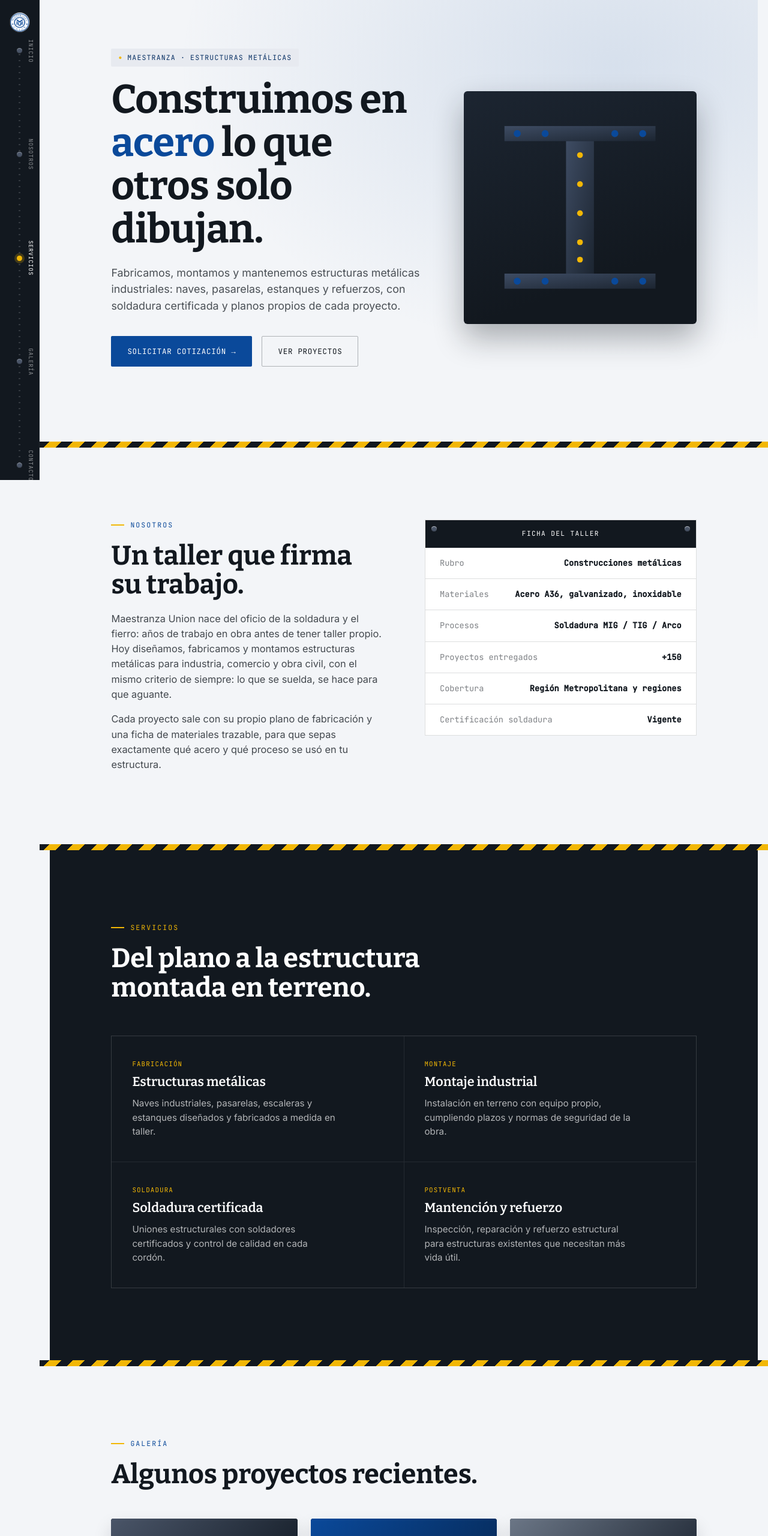
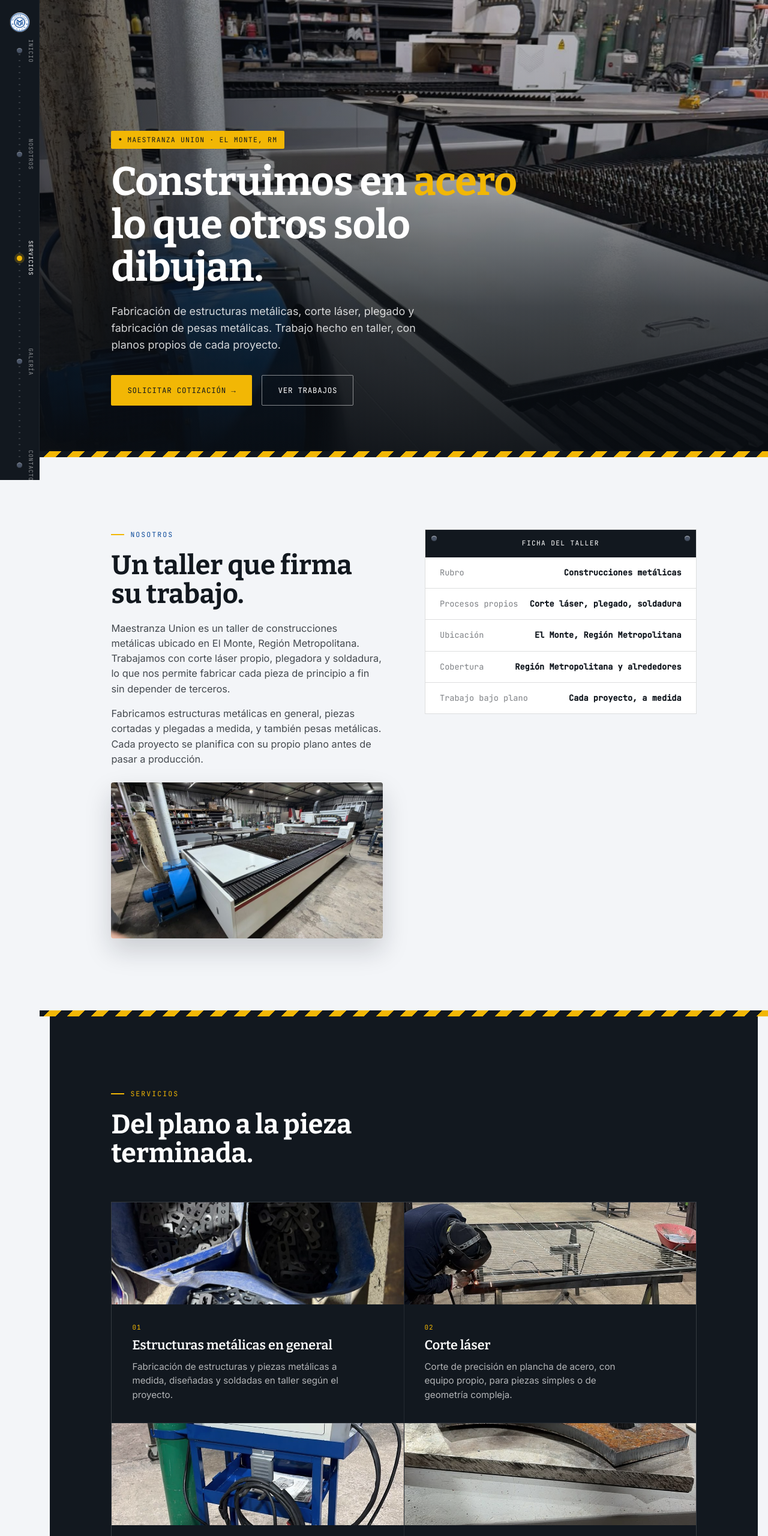
Before and after one commit to Jose0413/maestranza-union, a plain HTML site: page index.html in a window 1280 px wide. Shown: the top 2560 px of the page at 60% size. Drawn offline with nearby package versions, Linux system fonts and the light colour scheme.

Commit message:
Actualizacion

```diff
--- a/css/styles.css
+++ b/css/styles.css
@@ -151,36 +151,57 @@
   );
 }
 
-/* ---------------- INICIO ---------------- */
+/* ---------------- INICIO (hero con foto real) ---------------- */
 #inicio{
-  min-height:92vh;
-  display:flex; align-items:center;
-  padding-top:76px;
+  min-height:94vh;
+  display:flex;
+  align-items:flex-end;
+  padding:0;
+  position:relative;
+  max-width:none;
+  overflow:hidden;
+  background:var(--ink);
+}
+#inicio .hero-photo{
+  position:absolute; inset:0;
+  width:100%; height:100%;
+  object-fit:cover;
+  object-position:center 30%;
+  filter:saturate(0.9) contrast(1.05);
+}
+#inicio .hero-scrim{
+  position:absolute; inset:0;
   background:
-    radial-gradient(ellipse at 80% 15%, rgba(10,73,154,0.12), transparent 55%),
-    var(--mist);
+    linear-gradient(0deg, rgba(9,13,18,0.92) 0%, rgba(9,13,18,0.72) 32%, rgba(9,13,18,0.28) 62%, rgba(9,13,18,0.15) 100%),
+    linear-gradient(90deg, rgba(9,13,18,0.55) 0%, rgba(9,13,18,0.1) 55%);
 }
-.hero-grid{
-  display:grid; grid-template-columns:1.15fr 0.85fr; gap:64px; align-items:center; width:100%;
+.hero-content{
+  position:relative;
+  z-index:2;
+  padding:120px 8vw 76px;
+  max-width:1180px;
+  margin:0 auto;
+  width:100%;
 }
-@media (max-width:860px){ .hero-grid{ grid-template-columns:1fr; gap:44px; } }
+@media (max-width:860px){ .hero-content{ padding:96px 6vw 56px; } }
 
 .hero-tag{
   display:inline-flex; align-items:center; gap:8px;
   font-family:var(--mono); font-size:0.72rem; letter-spacing:0.1em; text-transform:uppercase;
-  color:var(--navy-dark); background:var(--mist-2); padding:6px 12px; border-radius:2px;
+  color:var(--ink); background:var(--safety); padding:6px 12px; border-radius:2px;
   margin-bottom:20px;
 }
-.hero-tag::before{ content:"●"; color:var(--safety); font-size:0.6rem; }
+.hero-tag::before{ content:"●"; color:var(--ink); font-size:0.6rem; }
 
 .hero h1{
   font-size:clamp(2.5rem, 5.2vw, 4.3rem);
   letter-spacing:-0.01em;
-  color:var(--ink);
+  color:var(--white);
+  max-width:16ch;
 }
-.hero h1 .accent{ color:var(--navy); }
+.hero h1 .accent{ color:var(--safety); }
 .hero p.lede{
-  margin-top:22px; font-size:1.12rem; max-width:48ch; color:rgba(18,24,31,0.75);
+  margin-top:22px; font-size:1.12rem; max-width:48ch; color:rgba(255,255,255,0.82);
 }
 .cta-row{ display:flex; gap:16px; margin-top:36px; flex-wrap:wrap; }
 .btn{
@@ -189,17 +210,10 @@
   align-items:center; gap:10px; transition:transform .25s ease, box-shadow .25s ease;
   cursor:pointer; border:1px solid transparent;
 }
-.btn-primary{ background:var(--navy); color:var(--white); }
-.btn-primary:hover{ transform:translateY(-2px); box-shadow:0 10px 22px rgba(10,73,154,0.32); background:var(--navy-dark); }
-.btn-ghost{ border-color:rgba(18,24,31,0.3); color:var(--ink); }
-.btn-ghost:hover{ border-color:var(--ink); transform:translateY(-2px); }
-
-.beam-wrap{
-  aspect-ratio:1/1; border-radius:6px; position:relative; overflow:hidden;
-  background:linear-gradient(160deg, #1c2531, var(--ink) 75%);
-  box-shadow:0 24px 50px rgba(18,24,31,0.32);
-}
-.beam-wrap svg{ width:100%; height:100%; }
+.btn-primary{ background:var(--safety); color:var(--ink); }
+.btn-primary:hover{ transform:translateY(-2px); box-shadow:0 10px 22px rgba(242,183,5,0.3); }
+.btn-ghost{ border-color:rgba(255,255,255,0.5); color:var(--white); }
+.btn-ghost:hover{ border-color:var(--white); transform:translateY(-2px); background:rgba(255,255,255,0.08); }
 
 /* ---------------- NOSOTROS ---------------- */
 #nosotros{ background:var(--mist); }
@@ -208,6 +222,15 @@
 .nosotros-grid h2{ font-size:clamp(2rem,3.6vw,2.8rem); margin-bottom:20px; }
 .nosotros-grid p{ color:rgba(18,24,31,0.78); font-size:1.02rem; max-width:52ch; }
 .nosotros-grid p + p{ margin-top:16px; }
+
+.nosotros-photo{
+  width:100%;
+  border-radius:4px;
+  overflow:hidden;
+  box-shadow:0 20px 44px rgba(18,24,31,0.18);
+  margin-top:26px;
+}
+.nosotros-photo img{ width:100%; height:260px; object-fit:cover; }
 
 .plate{
   border:1px solid var(--steel-line);
@@ -245,8 +268,17 @@
   background:rgba(255,255,255,0.08); border:1px solid rgba(255,255,255,0.08);
 }
 @media (max-width:700px){ .svc-grid{ grid-template-columns:1fr; } }
-.svc-card{ background:var(--ink); padding:38px 34px; transition:background .3s ease; }
+.svc-card{
+  background:var(--ink);
+  transition:background .3s ease;
+  display:flex;
+  flex-direction:column;
+}
 .svc-card:hover{ background:#1a2330; }
+.svc-photo{ height:170px; overflow:hidden; }
+.svc-photo img{ width:100%; height:100%; object-fit:cover; filter:saturate(0.85); transition:transform .5s ease; }
+.svc-card:hover .svc-photo img{ transform:scale(1.05); }
+.svc-body{ padding:30px 34px 34px; }
 .svc-num{
   font-family:var(--mono); font-size:0.68rem; letter-spacing:0.1em; color:var(--safety); text-transform:uppercase;
 }
@@ -255,20 +287,23 @@
 
 /* ---------------- GALERÍA ---------------- */
 #galeria{ background:var(--mist); }
-.gal-grid{ margin-top:50px; display:grid; grid-template-columns:repeat(3,1fr); gap:22px; }
-@media (max-width:860px){ .gal-grid{ grid-template-columns:repeat(2,1fr); } }
-@media (max-width:560px){ .gal-grid{ grid-template-columns:1fr; } }
+.gal-grid{ margin-top:50px; display:grid; grid-template-columns:repeat(4,1fr); gap:18px; }
+@media (max-width:960px){ .gal-grid{ grid-template-columns:repeat(3,1fr); } }
+@media (max-width:700px){ .gal-grid{ grid-template-columns:repeat(2,1fr); } }
+@media (max-width:460px){ .gal-grid{ grid-template-columns:1fr; } }
 .gal-card{
   border-radius:4px; overflow:hidden; background:var(--ink); position:relative;
   box-shadow:0 14px 30px rgba(18,24,31,0.14);
   transition:transform .35s ease, box-shadow .35s ease;
 }
 .gal-card:hover{ transform:translateY(-6px); box-shadow:0 22px 40px rgba(18,24,31,0.22); }
-.gal-swatch{ height:200px; position:relative; }
-.gal-card figcaption{ padding:16px 18px; background:var(--white); }
-.gal-card figcaption .piece{ font-family:var(--display); font-weight:700; font-size:1rem; color:var(--ink); }
+.gal-swatch{ height:190px; position:relative; overflow:hidden; }
+.gal-swatch img{ width:100%; height:100%; object-fit:cover; transition:transform .5s ease; }
+.gal-card:hover .gal-swatch img{ transform:scale(1.06); }
+.gal-card figcaption{ padding:14px 16px; background:var(--white); }
+.gal-card figcaption .piece{ font-family:var(--display); font-weight:700; font-size:0.95rem; color:var(--ink); }
 .gal-card figcaption .meta{
-  margin-top:4px; font-family:var(--mono); font-size:0.7rem; letter-spacing:0.04em;
+  margin-top:4px; font-family:var(--mono); font-size:0.68rem; letter-spacing:0.04em;
   color:rgba(18,24,31,0.55); text-transform:uppercase;
 }
 
--- a/index.html
+++ b/index.html
@@ -4,7 +4,7 @@
 <meta charset="UTF-8">
 <meta name="viewport" content="width=device-width, initial-scale=1.0">
 <title>Maestranza Union — Construcciones metálicas</title>
-<meta name="description" content="Maestranza Union: fabricación, montaje y mantención de estructuras metálicas industriales en Chile.">
+<meta name="description" content="Maestranza Union: fabricación de estructuras metálicas, corte láser, plegado y fabricación de pesas metálicas en El Monte, Región Metropolitana.">
 <link rel="icon" href="assets/logo.png" type="image/png">
 <link rel="preconnect" href="https://fonts.googleapis.com">
 <link rel="preconnect" href="https://fonts.gstatic.com" crossorigin>
@@ -29,47 +29,17 @@
 
 <!-- ================= INICIO ================= -->
 <section id="inicio">
-  <div class="hero-grid">
+  <img class="hero-photo" src="assets/gallery/hero-taller.jpg" alt="Soldador trabajando en la fabricación de una estructura metálica en el taller">
+  <div class="hero-scrim"></div>
+  <div class="hero-content">
     <div class="hero reveal in">
-      <div class="hero-tag">Maestranza · Estructuras metálicas</div>
+      <div class="hero-tag">Maestranza Union · El Monte, RM</div>
       <h1>Construimos en <span class="accent">acero</span> lo que otros solo dibujan.</h1>
-      <p class="lede">Fabricamos, montamos y mantenemos estructuras metálicas industriales: naves, pasarelas, estanques y refuerzos, con soldadura certificada y planos propios de cada proyecto.</p>
+      <p class="lede">Fabricación de estructuras metálicas, corte láser, plegado y fabricación de pesas metálicas. Trabajo hecho en taller, con planos propios de cada proyecto.</p>
       <div class="cta-row">
         <a href="#contacto" class="btn btn-primary">Solicitar cotización →</a>
-        <a href="#galeria" class="btn btn-ghost">Ver proyectos</a>
+        <a href="#galeria" class="btn btn-ghost">Ver trabajos</a>
       </div>
-    </div>
-    <div class="beam-wrap reveal in" style="transition-delay:.15s">
-      <svg viewBox="0 0 400 400" xmlns="http://www.w3.org/2000/svg" role="img" aria-label="Ilustración de una viga estructural de acero remachada">
-        <defs>
-          <linearGradient id="steelA" x1="0" y1="0" x2="1" y2="1">
-            <stop offset="0%" stop-color="#3E4C63"/>
-            <stop offset="100%" stop-color="#1c2531"/>
-          </linearGradient>
-        </defs>
-        <!-- perfil de viga H -->
-        <rect x="70" y="60" width="260" height="26" fill="url(#steelA)"/>
-        <rect x="70" y="314" width="260" height="26" fill="url(#steelA)"/>
-        <rect x="176" y="86" width="48" height="228" fill="url(#steelA)"/>
-        <!-- remaches -->
-        <g fill="#0A499A">
-          <circle cx="92" cy="73" r="6"/>
-          <circle cx="140" cy="73" r="6"/>
-          <circle cx="260" cy="73" r="6"/>
-          <circle cx="308" cy="73" r="6"/>
-          <circle cx="92" cy="327" r="6"/>
-          <circle cx="140" cy="327" r="6"/>
-          <circle cx="260" cy="327" r="6"/>
-          <circle cx="308" cy="327" r="6"/>
-        </g>
-        <g fill="#F2B705">
-          <circle cx="200" cy="110" r="5"/>
-          <circle cx="200" cy="160" r="5"/>
-          <circle cx="200" cy="210" r="5"/>
-          <circle cx="200" cy="260" r="5"/>
-          <circle cx="200" cy="290" r="5"/>
-        </g>
-      </svg>
     </div>
   </div>
 </section>
@@ -82,17 +52,19 @@
     <div class="reveal">
       <div class="eyebrow">Nosotros</div>
       <h2>Un taller que firma su trabajo.</h2>
-      <p>Maestranza Union nace del oficio de la soldadura y el fierro: años de trabajo en obra antes de tener taller propio. Hoy diseñamos, fabricamos y montamos estructuras metálicas para industria, comercio y obra civil, con el mismo criterio de siempre: lo que se suelda, se hace para que aguante.</p>
-      <p>Cada proyecto sale con su propio plano de fabricación y una ficha de materiales trazable, para que sepas exactamente qué acero y qué proceso se usó en tu estructura.</p>
+      <p>Maestranza Union es un taller de construcciones metálicas ubicado en El Monte, Región Metropolitana. Trabajamos con corte láser propio, plegadora y soldadura, lo que nos permite fabricar cada pieza de principio a fin sin depender de terceros.</p>
+      <p>Fabricamos estructuras metálicas en general, piezas cortadas y plegadas a medida, y también pesas metálicas. Cada proyecto se planifica con su propio plano antes de pasar a producción.</p>
+      <div class="nosotros-photo">
+        <img src="assets/gallery/proyecto-base-plano.jpg" alt="Pieza estructural fabricada junto a su plano técnico en el taller">
+      </div>
     </div>
     <div class="plate reveal" style="transition-delay:.1s">
       <div class="plate-head">Ficha del taller</div>
       <div class="spec-row"><span class="k">Rubro</span><span class="v">Construcciones metálicas</span></div>
-      <div class="spec-row"><span class="k">Materiales</span><span class="v">Acero A36, galvanizado, inoxidable</span></div>
-      <div class="spec-row"><span class="k">Procesos</span><span class="v">Soldadura MIG / TIG / Arco</span></div>
-      <div class="spec-row"><span class="k">Proyectos entregados</span><span class="v">+150</span></div>
-      <div class="spec-row"><span class="k">Cobertura</span><span class="v">Región Metropolitana y regiones</span></div>
-      <div class="spec-row"><span class="k">Certificación soldadura</span><span class="v">Vigente</span></div>
+      <div class="spec-row"><span class="k">Procesos propios</span><span class="v">Corte láser, plegado, soldadura</span></div>
+      <div class="spec-row"><span class="k">Ubicación</span><span class="v">El Monte, Región Metropolitana</span></div>
+      <div class="spec-row"><span class="k">Cobertura</span><span class="v">Región Metropolitana y alrededores</span></div>
+      <div class="spec-row"><span class="k">Trabajo bajo plano</span><span class="v">Cada proyecto, a medida</span></div>
     </div>
   </div>
 </section>
@@ -103,28 +75,40 @@
 <section id="servicios">
   <div class="reveal">
     <div class="eyebrow">Servicios</div>
-    <h2>Del plano a la estructura montada en terreno.</h2>
+    <h2>Del plano a la pieza terminada.</h2>
   </div>
   <div class="svc-grid">
     <div class="svc-card reveal">
-      <div class="svc-num">Fabricación</div>
-      <h3>Estructuras metálicas</h3>
-      <p>Naves industriales, pasarelas, escaleras y estanques diseñados y fabricados a medida en taller.</p>
+      <div class="svc-photo"><img src="assets/gallery/bases-soldadas.jpg" alt="Bases metálicas soldadas fabricadas en el taller"></div>
+      <div class="svc-body">
+        <div class="svc-num">01</div>
+        <h3>Estructuras metálicas en general</h3>
+        <p>Fabricación de estructuras y piezas metálicas a medida, diseñadas y soldadas en taller según el proyecto.</p>
+      </div>
     </div>
     <div class="svc-card reveal" style="transition-delay:.08s">
-      <div class="svc-num">Montaje</div>
-      <h3>Montaje industrial</h3>
-      <p>Instalación en terreno con equipo propio, cumpliendo plazos y normas de seguridad de la obra.</p>
+      <div class="svc-photo"><img src="assets/gallery/corte-laser-equipo.jpg" alt="Máquina de corte láser trabajando sobre plancha de acero"></div>
+      <div class="svc-body">
+        <div class="svc-num">02</div>
+        <h3>Corte láser</h3>
+        <p>Corte de precisión en plancha de acero, con equipo propio, para piezas simples o de geometría compleja.</p>
+      </div>
     </div>
     <div class="svc-card reveal" style="transition-delay:.16s">
-      <div class="svc-num">Soldadura</div>
-      <h3>Soldadura certificada</h3>
-      <p>Uniones estructurales con soldadores certificados y control de calidad en cada cordón.</p>
+      <div class="svc-photo"><img src="assets/gallery/piezas-plegadas.jpg" alt="Piezas metálicas plegadas fabricadas en serie"></div>
+      <div class="svc-body">
+        <div class="svc-num">03</div>
+        <h3>Plegado de estructuras</h3>
+        <p>Plegado de planchas y perfiles según plano, para piezas y refuerzos estructurales fabricados en serie.</p>
+      </div>
     </div>
     <div class="svc-card reveal" style="transition-delay:.24s">
-      <div class="svc-num">Postventa</div>
-      <h3>Mantención y refuerzo</h3>
-      <p>Inspección, reparación y refuerzo estructural para estructuras existentes que necesitan más vida útil.</p>
+      <div class="svc-photo"><img src="assets/gallery/piezas-cortadas.jpg" alt="Piezas de acero cortadas a la medida apiladas en el taller"></div>
+      <div class="svc-body">
+        <div class="svc-num">04</div>
+        <h3>Fabricación de pesas metálicas</h3>
+        <p>Fabricación de pesas y piezas metálicas de peso a medida, cortadas y terminadas en taller.</p>
+      </div>
     </div>
   </div>
 </section>
@@ -135,32 +119,40 @@
 <section id="galeria">
   <div class="reveal">
     <div class="eyebrow">Galería</div>
-    <h2 style="font-size:clamp(2rem,3.6vw,2.8rem);">Algunos proyectos recientes.</h2>
+    <h2 style="font-size:clamp(2rem,3.6vw,2.8rem);">Trabajo real de taller.</h2>
   </div>
   <div class="gal-grid">
     <figure class="gal-card reveal">
-      <div class="gal-swatch" style="background:linear-gradient(135deg,#4A5568,#1c2531 65%);"></div>
-      <figcaption><div class="piece">Nave industrial</div><div class="meta">Acero A36 · 2023</div></figcaption>
+      <div class="gal-swatch"><img src="assets/gallery/proyecto-base-plano.jpg" alt="Base estructural fabricada junto a su plano técnico"></div>
+      <figcaption><div class="piece">Base estructural con plano</div><div class="meta">Fabricación a medida</div></figcaption>
     </figure>
-    <figure class="gal-card reveal" style="transition-delay:.06s">
-      <div class="gal-swatch" style="background:linear-gradient(135deg,#0A499A,#072F63 65%);"></div>
-      <figcaption><div class="piece">Pasarela peatonal</div><div class="meta">Acero galvanizado · 2023</div></figcaption>
+    <figure class="gal-card reveal" style="transition-delay:.05s">
+      <div class="gal-swatch"><img src="assets/gallery/soldadura-detalle.jpg" alt="Detalle de soldadura en base de poste metálico"></div>
+      <figcaption><div class="piece">Soldadura de refuerzo</div><div class="meta">Detalle de terminación</div></figcaption>
     </figure>
-    <figure class="gal-card reveal" style="transition-delay:.12s">
-      <div class="gal-swatch" style="background:linear-gradient(135deg,#6B7686,#2b3441 65%);"></div>
-      <figcaption><div class="piece">Estanque metálico</div><div class="meta">Acero inoxidable · 2022</div></figcaption>
+    <figure class="gal-card reveal" style="transition-delay:.1s">
+      <div class="gal-swatch"><img src="assets/gallery/corte-laser-equipo.jpg" alt="Equipo de corte láser del taller en funcionamiento"></div>
+      <figcaption><div class="piece">Corte láser</div><div class="meta">Equipo del taller</div></figcaption>
     </figure>
-    <figure class="gal-card reveal" style="transition-delay:.18s">
-      <div class="gal-swatch" style="background:linear-gradient(135deg,#3E4C63,#12181F 65%);"></div>
-      <figcaption><div class="piece">Escalera industrial</div><div class="meta">Acero A36 · 2022</div></figcaption>
+    <figure class="gal-card reveal" style="transition-delay:.15s">
+      <div class="gal-swatch"><img src="assets/gallery/piezas-cortadas.jpg" alt="Piezas de acero cortadas a la medida, apiladas"></div>
+      <figcaption><div class="piece">Piezas cortadas a medida</div><div class="meta">Producción en serie</div></figcaption>
     </figure>
-    <figure class="gal-card reveal" style="transition-delay:.24s">
-      <div class="gal-swatch" style="background:linear-gradient(135deg,#8592A6,#3E4C63 65%);"></div>
-      <figcaption><div class="piece">Portón corredizo</div><div class="meta">Acero galvanizado · 2021</div></figcaption>
+    <figure class="gal-card reveal" style="transition-delay:.2s">
+      <div class="gal-swatch"><img src="assets/gallery/piezas-plegadas.jpg" alt="Piezas metálicas plegadas listas para montaje"></div>
+      <figcaption><div class="piece">Piezas plegadas</div><div class="meta">Producción en serie</div></figcaption>
+    </figure>
+    <figure class="gal-card reveal" style="transition-delay:.25s">
+      <div class="gal-swatch"><img src="assets/gallery/perfiles-galvanizados.jpg" alt="Perfiles galvanizados apilados en el taller"></div>
+      <figcaption><div class="piece">Perfiles galvanizados</div><div class="meta">Stock de taller</div></figcaption>
     </figure>
     <figure class="gal-card reveal" style="transition-delay:.3s">
-      <div class="gal-swatch" style="background:linear-gradient(135deg,#0A499A,#1c2531 65%);"></div>
-      <figcaption><div class="piece">Refuerzo estructural</div><div class="meta">Acero A36 · 2024</div></figcaption>
+      <div class="gal-swatch"><img src="assets/gallery/bases-soldadas.jpg" alt="Bases metálicas soldadas apiladas en pallet"></div>
+      <figcaption><div class="piece">Bases metálicas soldadas</div><div class="meta">Fabricación en taller</div></figcaption>
+    </figure>
+    <figure class="gal-card reveal" style="transition-delay:.35s">
+      <div class="gal-swatch"><img src="assets/gallery/equipo-soldadura.jpg" alt="Equipo de soldadura del taller sobre carro móvil"></div>
+      <figcaption><div class="piece">Equipo de soldadura</div><div class="meta">Herramientas del taller</div></figcaption>
     </figure>
   </div>
 </section>
@@ -200,15 +192,15 @@
     <div class="info-list reveal" style="transition-delay:.1s">
       <div class="info-item">
         <div class="k">Taller</div>
-        <div class="v">Av. Industrial 1284, San Bernardo, Santiago</div>
+        <div class="v">Las Dalias 719, Villa Edén, El Monte, RM</div>
       </div>
       <div class="info-item">
         <div class="k">Teléfono</div>
-        <div class="v"><a href="tel:+56912345678">+56 9 1234 5678</a></div>
+        <div class="v"><a href="tel:+56975792627">+56 9 7579 2627</a></div>
       </div>
       <div class="info-item">
         <div class="k">Correo</div>
-        <div class="v"><a href="mailto:contacto@maestranzaunion.cl">contacto@maestranzaunion.cl</a></div>
+        <div class="v"><a href="mailto:alejandrocarenotoro@yahoo.cl">alejandrocarenotoro@yahoo.cl</a></div>
       </div>
       <div class="info-item">
         <div class="k">Horario de atención</div>
@@ -220,7 +212,7 @@
 
 <footer>
   <img src="assets/logo.png" alt="Logo Maestranza Union">
-  <div>© 2026 Maestranza Union — Construcciones metálicas, Santiago de Chile.</div>
+  <div>© 2026 Maestranza Union — Construcciones metálicas, El Monte, Región Metropolitana.</div>
 </footer>
 
 <script src="js/script.js"></script>
--- a/js/script.js
+++ b/js/script.js
@@ -37,14 +37,38 @@
   document.addEventListener('scroll', onScroll, { passive: true });
   onScroll();
 
-  // Formulario de contacto (demo local — sin backend)
+  // Formulario de contacto — envío real vía Formspree
   const form = document.getElementById('contact-form');
   if (form) {
-    form.addEventListener('submit', (e) => {
+    const btn = form.querySelector('.submit-btn');
+    const note = document.getElementById('form-note');
+    const originalBtnText = btn.textContent;
+    const originalNoteText = note ? note.textContent : '';
+
+    form.addEventListener('submit', async (e) => {
       e.preventDefault();
-      const btn = form.querySelector('.submit-btn');
-      btn.textContent = 'Solicitud enviada ✓';
       btn.disabled = true;
+      btn.textContent = 'Enviando...';
+
+      try {
+        const response = await fetch(form.action, {
+          method: 'POST',
+          body: new FormData(form),
+          headers: { 'Accept': 'application/json' }
+        });
+
+        if (response.ok) {
+          btn.textContent = 'Solicitud enviada ✓';
+          if (note) note.textContent = 'Gracias, recibimos tu mensaje. Te responderemos dentro de 48 horas hábiles.';
+          form.reset();
+        } else {
+          throw new Error('Respuesta no válida del servidor');
+        }
+      } catch (err) {
+        btn.disabled = false;
+        btn.textContent = originalBtnText;
+        if (note) note.textContent = 'No pudimos enviar el mensaje. Escríbenos directo a contacto@maestranzaunion.cl';
+      }
     });
   }
 });
```
Also changed, not shown: assets/gallery/bases-soldadas.jpg (added), assets/gallery/corte-laser-equipo.jpg (added), assets/gallery/equipo-soldadura.jpg (added), assets/gallery/hero-taller.jpg (added), assets/gallery/perfiles-galvanizados.jpg (added), assets/gallery/piezas-cortadas.jpg (added), assets/gallery/piezas-plegadas.jpg (added), assets/gallery/proyecto-base-plano.jpg (added), assets/gallery/soldadura-detalle.jpg (added), 2 other files.
